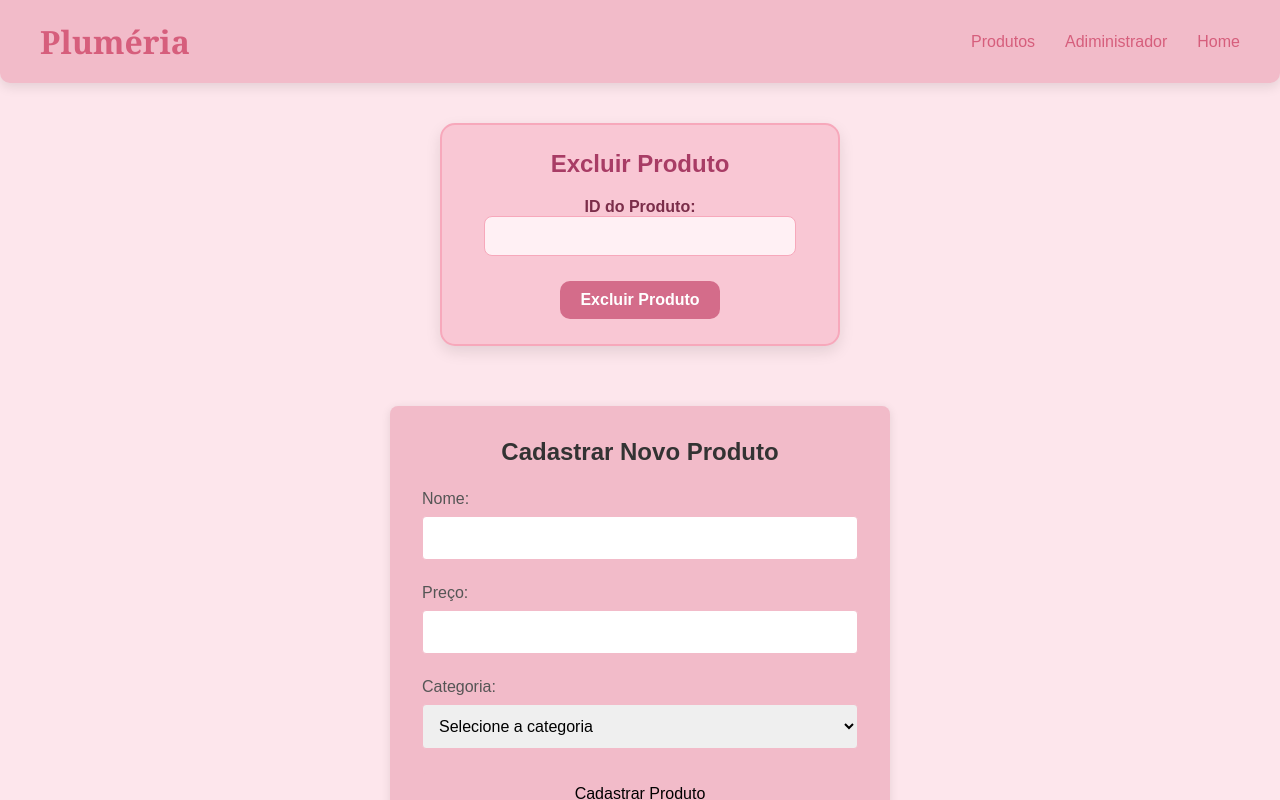
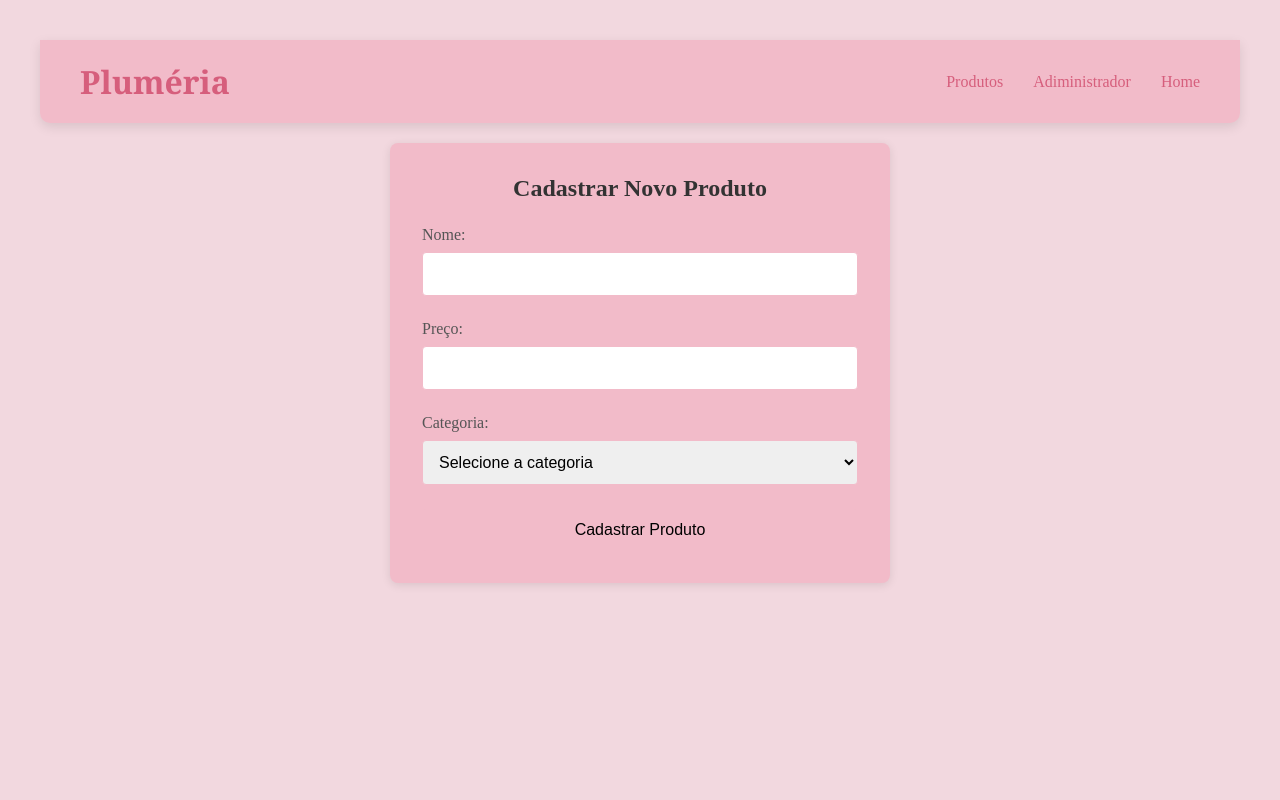
Before and after one commit to Nanicalog/1023A-frontend-main, a React (Vite) app: page /cadastrar in a window 1280 px wide. Built offline with nearby package versions, Linux system fonts and the light colour scheme.

Commit message:
#terminie o trabalho, fiz apenas o crud de cadastrar

```diff
--- a/src/Cadastrar.tsx
+++ b/src/Cadastrar.tsx
@@ -1,54 +1,59 @@
-import { useState } from 'react';
-import './pagina.css';
-import Header from './Header';
-import './Header.css';
-import ExcluirProduto from './ExcluirProduto';
+import { useState } from 'react'; // Importa o hook useState para gerenciar estado dentro do componente
+import './pagina.css';            // Importa o arquivo CSS específico para a página
+import Header from './Header';    // Importa o componente Header (provavelmente um cabeçalho da página)
+import './Header.css';            // Importa o CSS do Header
 
 export default function FormularioCadastro() {
-  const [nome, setNome] = useState('');
-  const [preco, setPreco] = useState('');
-  const [categoria, setCategoria] = useState('');
-  const [mensagem, setMensagem] = useState('');
+  // Estados para armazenar os valores dos campos do formulário
+  const [nome, setNome] = useState('');         // Nome do produto
+  const [preco, setPreco] = useState('');       // Preço do produto
+  const [categoria, setCategoria] = useState(''); // Categoria do produto (Feminino/Masculino)
+  const [mensagem, setMensagem] = useState(''); // Mensagem de status (ex: sucesso ou erro)
 
+  // Função chamada quando o formulário é enviado
   const handleSubmit = async (evento: React.FormEvent) => {
-    evento.preventDefault();
-    setMensagem('Enviando...');
+    evento.preventDefault(); // Evita que a página recarregue ao enviar o formulário
+    setMensagem('Enviando...'); // Mostra uma mensagem temporária enquanto envia os dados
 
-    // ✅ Validação básica para evitar enviar preço inválido
+    // ✅ Validação do preço para garantir que seja um número válido e positivo
     const precoConvertido = parseFloat(preco);
     if (isNaN(precoConvertido) || precoConvertido <= 0) {
       setMensagem('Por favor, insira um preço válido.');
-      return;
+      return; // Para a execução se o preço for inválido
     }
 
     try {
+      // Faz uma requisição HTTP POST para o backend, enviando os dados do produto em JSON
       const resposta = await fetch('http://localhost:3000/Produtos', {
-        method: 'POST',
-        headers: { 'Content-Type': 'application/json' },
-        body: JSON.stringify({
+        method: 'POST', // Método HTTP POST para criar um novo recurso
+        headers: { 'Content-Type': 'application/json' }, // Cabeçalho indicando que está enviando JSON
+        body: JSON.stringify({ // Converte os dados para JSON antes de enviar
           nome,
           preco: precoConvertido,
           categoria
         })
       });
 
+      // Se a resposta não for bem-sucedida (status 4xx ou 5xx)
       if (!resposta.ok) {
-        // Se a resposta não for JSON válido, evita erro ao tentar parsear
-        let erroMsg = 'Erro ao cadastrar produto';
+        let erroMsg = 'Erro ao cadastrar produto'; // Mensagem padrão
         try {
+          // Tenta ler a resposta como JSON para obter uma mensagem de erro mais específica
           const erro = await resposta.json();
           erroMsg = erro.mensagem || erroMsg;
         } catch (_) {
-          // Se não for JSON, mantém a mensagem padrão
+          // Se não conseguir ler como JSON, mantém a mensagem padrão
         }
-        throw new Error(erroMsg);
+        throw new Error(erroMsg); // Lança um erro para cair no catch
       }
 
+      // Se tudo der certo, mostra mensagem de sucesso e limpa os campos
       setMensagem('Produto cadastrado com sucesso!');
       setNome('');
       setPreco('');
       setCategoria('');
     } catch (erro: any) {
+      // Se houver erro na requisição ou outro problema, mostra a mensagem
       console.error('Erro ao cadastrar produto:', erro);
       setMensagem(`Erro: ${erro.message}`);
     }
@@ -56,37 +61,42 @@ export default function FormularioCadastro() {
 
   return (
     <>
+      {/* Renderiza o componente Header no topo da página */}
       <Header />
-      <ExcluirProduto />
 
       <section className="formulario-secao">
         <div className="formulario-cartao">
           <h2 className="titulo-formulario">Cadastrar Novo Produto</h2>
 
+          {/* Formulário com evento onSubmit que chama handleSubmit */}
           <form onSubmit={handleSubmit}>
+
+            {/* Campo para digitar o nome do produto */}
             <div className="campo-formulario">
               <label htmlFor="nome">Nome:</label>
               <input
                 id="nome"
                 type="text"
-                value={nome}
-                onChange={e => setNome(e.target.value)}
-                required
+                value={nome} // Valor vinculado ao estado nome
+                onChange={e => setNome(e.target.value)} // Atualiza o estado sempre que o usuário digita
+                required // Campo obrigatório
               />
             </div>
 
+            {/* Campo para digitar o preço do produto */}
             <div className="campo-formulario">
               <label htmlFor="preco">Preço:</label>
               <input
                 id="preco"
-                type="number"
-                step="0.01"
+                type="number" // Só permite números
+                step="0.01"   // Permite casas decimais
                 value={preco}
                 onChange={e => setPreco(e.target.value)}
                 required
               />
             </div>
 
+            {/* Campo para selecionar a categoria */}
             <div className="campo-formulario">
               <label htmlFor="categoria">Categoria:</label>
               <select
@@ -101,11 +111,13 @@ export default function FormularioCadastro() {
               </select>
             </div>
 
+            {/* Botão que envia o formulário */}
             <button type="submit" className="botao-enviar">
               Cadastrar Produto
             </button>
           </form>
 
+          {/* Se houver alguma mensagem (erro ou sucesso), exibe abaixo do formulário */}
           {mensagem && <p className="mensagem-status">{mensagem}</p>}
         </div>
       </section>
--- a/src/Container.tsx
+++ b/src/Container.tsx
@@ -18,8 +18,8 @@ function Container({ nome }: ContainerProps) {
       <input
         type="text"
         placeholder="Mostrar Texto"
-        onChange={handleInputChange}
-        value={texto}
+        onChange={handleInputChange} //hama handleInputChange quando o valor muda
+        value={texto} //valor declarado como tipo texto
       />
     </div>
   );
--- a/src/Excluir.css
+++ /dev/null
@@ -1,93 +0,0 @@
-/* Fundo suave em tom rosa claro */
-body {
-  background: #fde6ec; /* rosa bem claro */
-  font-family: 'Arial', sans-serif;
-  color: #4a2c3f;
-  margin: 0;
-  padding: 0;
-}
-
-/* Container do formulário */
-.form-container {
-  background: #f9c7d4; /* tom intermediário de rosa */
-  border: 2px solid #f7a8bb;
-  border-radius: 15px;
-  max-width: 400px;
-  margin: 40px auto;
-  padding: 25px;
-  box-shadow: 0px 6px 15px rgba(0, 0, 0, 0.1);
-  text-align: center;
-}
-
-/* Título */
-.form-container h2 {
-  color: #a83c65; /* rosa mais escuro */
-  margin-bottom: 20px;
-}
-
-/* Labels e inputs */
-.form-container label {
-  display: block;
-  font-weight: bold;
-  margin-bottom: 10px;
-  color: #7b2e4a;
-}
-
-.form-container input {
-  width: 90%;
-  padding: 10px;
-  border: 1px solid #f7a8bb;
-  border-radius: 8px;
-  background: #fff0f4; /* rosa bem clarinho */
-  color: #4a2c3f;
-  font-size: 16px;
-  margin-bottom: 15px;
-  transition: 0.3s ease-in-out;
-}
-
-/* Foco no input */
-.form-container input:focus {
-  outline: none;
-  border-color: #d56a8a;
-  box-shadow: 0 0 8px #f4b6c8;
-}
-
-/* Botão */
-.form-container button {
-  background: #d46c8a; /* rosa médio */
-  color: #fff;
-  padding: 10px 20px;
-  border: none;
-  border-radius: 10px;
-  font-size: 16px;
-  font-weight: bold;
-  cursor: pointer;
-  transition: 0.3s;
-}
-
-.form-container button:hover {
-  background: #b84f71; /* rosa mais escuro no hover */
-  transform: scale(1.05);
-}
-
-/* Mensagem de status */
-.mensagem {
-  margin-top: 15px;
-  padding: 10px;
-  border-radius: 8px;
-  font-weight: bold;
-}
-
-/* Se for mensagem de sucesso */
-.mensagem:contains("sucesso") {
-  background: #ffeaf2;
-  color: #7b2e4a;
-  border: 1px solid #f7a8bb;
-}
-
-/* Se for mensagem de erro */
-.mensagem:contains("Erro") {
-  background: #ffd6e2;
-  color: #8b2b4d;
-  border: 1px solid #e38ba4;
-}
--- a/src/ExcluirProduto.tsx
+++ /dev/null
@@ -1,56 +0,0 @@
-import { useState } from 'react';
-import './Excluir.css';
-
-export default function ExcluirProduto() {
-  const [id, setId] = useState('');
-  const [mensagem, setMensagem] = useState('');
-
-  async function handleDelete(e: React.FormEvent) {
-    e.preventDefault();
-
-    if (!id.trim()) {
-      setMensagem('É necessário informar o ID do produto para excluir.');
-      return;
-    }
-
-    console.log('ID digitado:', id);
-
-    setMensagem('Enviando solicitação de exclusão...');
-
-    try {
-      const resposta = await fetch(`http://localhost:8000/produtos/${id}`, {
-        method: 'DELETE'
-      });
-
-
-      if (!resposta.ok) {
-        const erro = await resposta.json();
-        throw new Error(erro.mensagem || 'Erro ao excluir o produto');
-      }
-
-      setMensagem('Produto excluído com sucesso!');
-      setId('');
-    } catch (err: any) {
-      setMensagem(`Erro: ${err.message}`);
-    }
-  }
-
-  return (
-    <div className="form-container">
-      <h2>Excluir Produto</h2>
-      <form onSubmit={handleDelete}>
-        <label>
-          ID do Produto:
-          <input
-            type="number"
-            value={id}
-            onChange={e => setId(e.target.value)}
-            required
-          />
-        </label>
-        <button type="submit">Excluir Produto</button>
-      </form>
-      {mensagem && <p className="mensagem">{mensagem}</p>}
-    </div>
-  );
-}
--- a/src/Pagina.css
+++ b/src/Pagina.css
@@ -27,7 +27,9 @@ body {
     font-weight: bold;
     color: #da869b;
     font-family: 'Georgia', serif;
-} /*logo*/
+}
+
+/*logo*/
 
 .navegacao .links-navegacao {
     list-style: none;
@@ -146,10 +148,13 @@ main p {
     font-weight: bold;
     color: #3b0a0a;
 }
+
 .subtitulo {
     text-align: center;
-  margin-top: 0.5rem; /* opcional para espaçamento */
-  margin-bottom: 2rem; /* opcional para espaçamento */
+    margin-top: 0.5rem;
+    /* opcional para espaçamento */
+    margin-bottom: 2rem;
+    /* opcional para espaçamento */
 }
 
 /* Seção de lançamento */
@@ -206,3 +211,38 @@ main p {
 .lista-produtos button:hover {
     background-color: #c45a78;
 }
+/* Estilos para o botão de excluir */
+.excluir-btn {
+    background-color: #ff4d4d;
+    color: white;
+    border: none;
+    padding: 8px 16px;
+    border-radius: 20px;
+    cursor: pointer;
+    font-size: 14px;
+    font-weight: 600;
+    margin-top: 10px;
+    transition: all 0.3s ease;
+    box-shadow: 0 2px 5px rgba(0, 0, 0, 0.1);
+    display: inline-flex;
+    align-items: center;
+    justify-content: center;
+    gap: 5px;
+}
+
+.excluir-btn:hover {
+    background-color: #e60000;
+    transform: translateY(-2px);
+    box-shadow: 0 4px 8px rgba(0, 0, 0, 0.15);
+}
+
+.excluir-btn:active {
+    transform: translateY(0);
+    box-shadow: 0 2px 3px rgba(0, 0, 0, 0.1);
+}
+
+/* Ícone para o botão (usando pseudo-elemento) */
+.excluir-btn::before {
+    content: "🗑️";
+    font-size: 16px;
+}
```
Also changed, not shown: src/Produtos.tsx (line endings or trailing spaces). Lines whose indentation alone changed are shown as unchanged.
